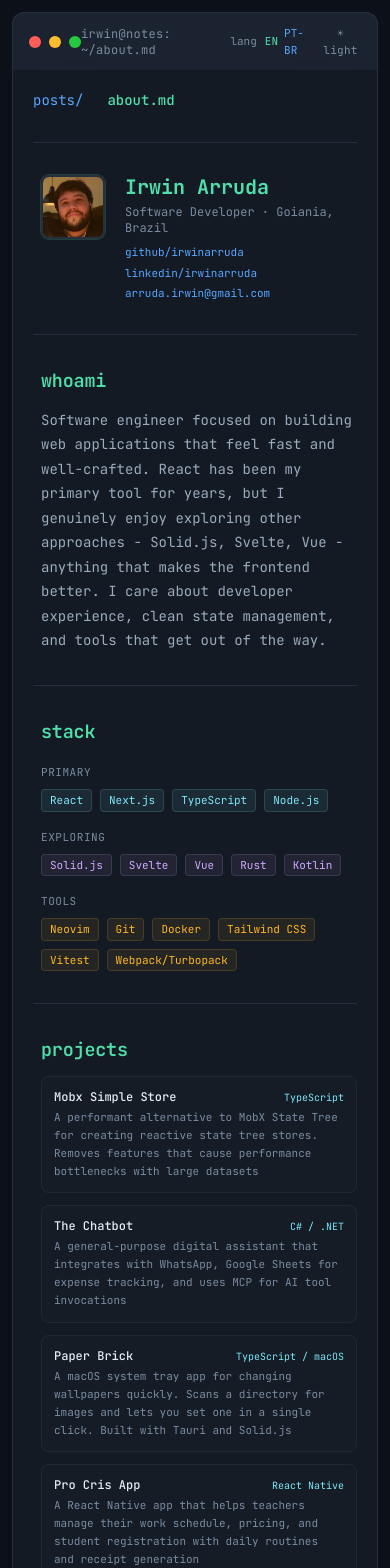
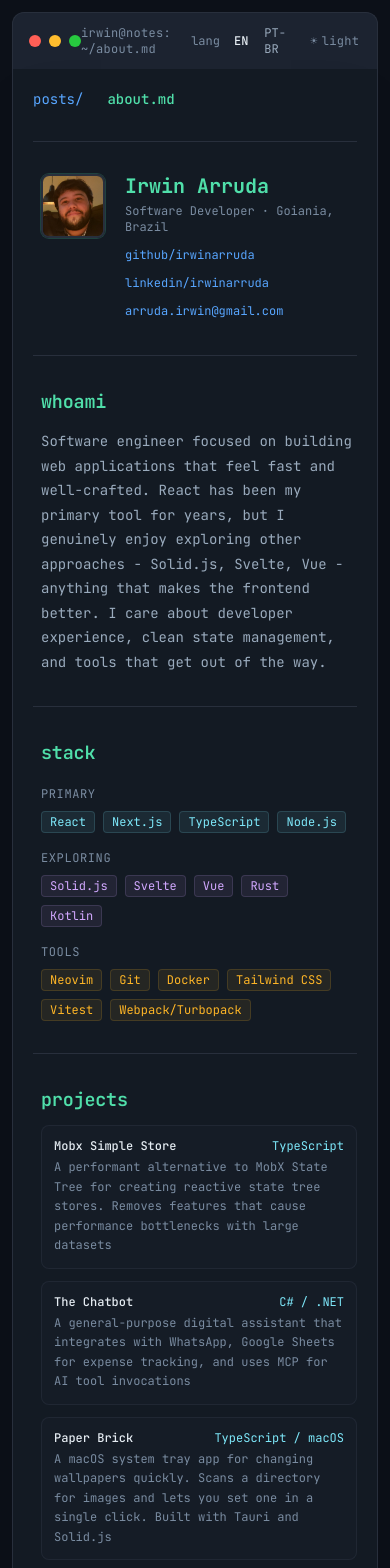
Before and after one commit to irwinarruda/irwin-notes, a Next.js app: page /en/about in a window 390 px wide. Shown: the top 1568 px of the page. Built offline with nearby package versions, Linux system fonts and the light colour scheme.

Commit message:
feat: improve acessibility for the codebase

```diff
--- a/src/components/terminal-window.tsx
+++ b/src/components/terminal-window.tsx
@@ -60,20 +60,24 @@ export function TerminalWindow({
           <span className="text-term-muted text-xs tracking-wide mx-auto select-none">
             {title}
           </span>
-          <div className="flex items-center gap-4">
+          <div className="flex items-center gap-2 sm:gap-3">
             {localeSwitcher ? (
               <nav
                 aria-label={localeSwitcher.ariaLabel}
-                className="flex items-center gap-2 text-[11px]"
+                className="flex items-center gap-2 text-xs"
               >
                 <span className="text-term-muted select-none">{localeSwitcher.label}</span>
-                <div className="flex items-center gap-1.5">
+                <div className="flex items-center gap-1">
                   {localeSwitcher.links.map((link) => (
                     <Link
                       key={link.href}
                       href={link.href}
-                      aria-current={link.isActive ? "true" : undefined}
-                      className={link.isActive ? "text-term-green" : "text-term-blue hover:text-term-cyan transition-colors duration-200"}
+                      aria-current={link.isActive ? "page" : undefined}
+                      className={`inline-flex min-h-6 items-center rounded px-1.5 transition-colors duration-200 focus-visible:outline-offset-1 ${
+                        link.isActive
+                          ? "text-term-bright font-medium"
+                          : "text-term-text hover:text-term-bright"
+                      }`}
                     >
                       {link.label}
                     </Link>
--- a/src/components/theme-toggle.tsx
+++ b/src/components/theme-toggle.tsx
@@ -68,11 +68,12 @@ export function ThemeToggle({
     <button
       type="button"
       onClick={toggle}
-      className="text-term-muted hover:text-term-bright text-[11px] tracking-wide transition-colors duration-200 cursor-pointer select-none"
+      className="inline-flex min-h-6 min-w-6 items-center gap-1 rounded px-1.5 text-xs text-term-muted tracking-wide transition-colors duration-200 hover:text-term-bright cursor-pointer select-none focus-visible:outline-offset-1"
       aria-label={theme === "dark" ? labels.switchToLight : labels.switchToDark}
+      aria-pressed={theme === "light"}
       title={theme === "dark" ? labels.switchToLight : labels.switchToDark}
     >
-      <span aria-hidden="true">{theme === "dark" ? "☀" : "☾"}</span>{" "}
+      <span aria-hidden="true">{theme === "dark" ? "☀" : "☾"}</span>
       {theme === "dark" ? labels.light : labels.dark}
     </button>
   );
--- a/src/screens/about-screen.tsx
+++ b/src/screens/about-screen.tsx
@@ -53,12 +53,12 @@ export default async function AboutScreen(props: AboutScreenProps) {
           <p className="text-term-muted text-xs sm:text-sm mt-1">
             {about.role} <span aria-hidden="true">&middot;</span> {about.location}
           </p>
-          <div className="flex flex-wrap gap-x-4 gap-y-1 mt-2 text-[11px] sm:text-xs">
+          <div className="flex flex-wrap gap-x-4 gap-y-1 mt-2 text-xs">
             <a
               href="https://github.com/irwinarruda"
               target="_blank"
               rel="noopener noreferrer"
-              className="text-term-blue hover:text-term-cyan transition-colors duration-200"
+              className="inline-flex min-h-6 items-center text-term-blue transition-colors duration-200 hover:text-term-cyan"
             >
               github/irwinarruda
               <span className="sr-only"> {about.openInNewTabLabel}</span>
@@ -67,14 +67,14 @@ export default async function AboutScreen(props: AboutScreenProps) {
               href="https://linkedin.com/in/irwinarruda"
               target="_blank"
               rel="noopener noreferrer"
-              className="text-term-blue hover:text-term-cyan transition-colors duration-200"
+              className="inline-flex min-h-6 items-center text-term-blue transition-colors duration-200 hover:text-term-cyan"
             >
               linkedin/irwinarruda
               <span className="sr-only"> {about.openInNewTabLabel}</span>
             </a>
             <a
               href="mailto:arruda.irwin@gmail.com"
-              className="text-term-blue hover:text-term-cyan transition-colors duration-200"
+              className="inline-flex min-h-6 items-center text-term-blue transition-colors duration-200 hover:text-term-cyan"
             >
               arruda.irwin@gmail.com
             </a>
@@ -95,14 +95,14 @@ export default async function AboutScreen(props: AboutScreenProps) {
         <h2>{about.stackHeading}</h2>
         <div className="space-y-3">
           <div>
-            <span className="text-term-muted text-[11px] sm:text-xs uppercase tracking-wider">
+            <span className="text-term-muted text-xs uppercase tracking-wider">
               {about.stackLabels.primary}
             </span>
             <div className="flex flex-wrap gap-2 mt-1.5">
               {about.techStack.primary.map((tech) => (
                 <span
                   key={tech}
-                  className="text-term-cyan text-[11px] sm:text-xs bg-term-cyan/8 px-2 py-0.5 rounded border border-term-cyan/15"
+                  className="text-term-cyan-strong text-xs bg-term-cyan/8 px-2 py-0.5 rounded border border-term-cyan/15"
                 >
                   {tech}
                 </span>
@@ -110,14 +110,14 @@ export default async function AboutScreen(props: AboutScreenProps) {
             </div>
           </div>
           <div>
-            <span className="text-term-muted text-[11px] sm:text-xs uppercase tracking-wider">
+            <span className="text-term-muted text-xs uppercase tracking-wider">
               {about.stackLabels.exploring}
             </span>
             <div className="flex flex-wrap gap-2 mt-1.5">
               {about.techStack.exploring.map((tech) => (
                 <span
                   key={tech}
-                  className="text-term-magenta text-[11px] sm:text-xs bg-term-magenta/8 px-2 py-0.5 rounded border border-term-magenta/15"
+                  className="text-term-magenta-strong text-xs bg-term-magenta/8 px-2 py-0.5 rounded border border-term-magenta/15"
                 >
                   {tech}
                 </span>
@@ -125,14 +125,14 @@ export default async function AboutScreen(props: AboutScreenProps) {
             </div>
           </div>
           <div>
-            <span className="text-term-muted text-[11px] sm:text-xs uppercase tracking-wider">
+            <span className="text-term-muted text-xs uppercase tracking-wider">
               {about.stackLabels.tools}
             </span>
             <div className="flex flex-wrap gap-2 mt-1.5">
               {about.techStack.tools.map((tech) => (
                 <span
                   key={tech}
-                  className="text-term-amber text-[11px] sm:text-xs bg-term-amber/8 px-2 py-0.5 rounded border border-term-amber/15"
+                  className="text-term-amber-strong text-xs bg-term-amber/8 px-2 py-0.5 rounded border border-term-amber/15"
                 >
                   {tech}
                 </span>
@@ -155,17 +155,17 @@ export default async function AboutScreen(props: AboutScreenProps) {
               href={project.href}
               target="_blank"
               rel="noopener noreferrer"
-              className="group p-3 rounded-lg border border-term-border/60 hover:border-term-green/30 bg-term-chrome/30 hover:bg-term-chrome/50 transition-all duration-300"
+              className="group rounded-lg border border-term-border/60 bg-term-chrome/30 p-3 transition-all duration-300 hover:border-term-green/30 hover:bg-term-chrome/50 focus-visible:border-term-green/30 focus-visible:bg-term-chrome/50"
             >
               <div className="flex items-baseline justify-between gap-2 mb-1">
                 <span className="text-term-bright text-xs sm:text-sm font-medium group-hover:text-term-green transition-colors duration-300">
                   {project.name}
                 </span>
-                <span className="text-term-cyan text-[10px] sm:text-[11px] shrink-0">
+                <span className="text-term-cyan-strong text-xs shrink-0">
                   {project.tech}
                 </span>
               </div>
-              <p className="text-term-muted text-[11px] sm:text-xs leading-relaxed">
+              <p className="text-term-muted text-xs leading-relaxed">
                 {project.description}
               </p>
               <span className="sr-only"> {about.openInNewTabLabel}</span>
--- a/src/screens/blog-post-screen.tsx
+++ b/src/screens/blog-post-screen.tsx
@@ -63,7 +63,7 @@ export default async function BlogPostScreen(props: BlogPostScreenProps) {
 
           <div className="mt-2 flex flex-wrap gap-2">
             {post.tags.map((tag) => (
-              <span key={tag} className="text-[11px] text-term-cyan sm:text-xs">
+              <span key={tag} className="text-term-cyan-strong text-xs">
                 #{tag}
               </span>
             ))}
--- a/src/screens/posts-screen.tsx
+++ b/src/screens/posts-screen.tsx
@@ -48,12 +48,12 @@ export default async function PostsScreen(props: PostsScreenProps) {
         />
       </div>
       <div className="border-t border-term-border mb-6" />
-      <div className="space-y-1 mb-8">
+      <ul className="space-y-1 mb-8">
         {posts.map((post, i) => (
+          <li key={post.slug} className={`fade-in fade-in-delay-${Math.min(i + 2, 6)}`}>
             <Link
-            key={post.slug}
               href={`/${locale}/post/${post.slug}`}
-            className={`post-entry block pl-5 py-3.5 rounded-r-lg hover:bg-term-chrome/50 transition-all duration-300 group fade-in fade-in-delay-${Math.min(i + 2, 6)}`}
+              className="post-entry group block rounded-r-lg pl-5 py-3.5 transition-all duration-300 hover:bg-term-chrome/50 focus-visible:bg-term-chrome/50"
             >
               <div className="flex flex-wrap items-center gap-x-3 gap-y-1 text-xs sm:text-sm">
                 <span className="text-term-amber font-medium">{post.date}</span>
@@ -70,17 +70,15 @@ export default async function PostsScreen(props: PostsScreenProps) {
               </p>
               <div className="flex flex-wrap gap-2 mt-2">
                 {post.tags.map((tag) => (
-                <span
-                  key={tag}
-                  className="text-term-cyan text-[11px] sm:text-xs opacity-70 group-hover:opacity-100 transition-opacity duration-300"
-                >
+                  <span key={tag} className="text-term-cyan-strong text-xs">
                     #{tag}
                   </span>
                 ))}
               </div>
             </Link>
+          </li>
         ))}
-      </div>
+      </ul>
     </TerminalWindow>
   );
 }
--- a/src/styles/globals.css
+++ b/src/styles/globals.css
@@ -17,10 +17,13 @@
   --color-term-green-dot: #27c93f;
   --color-term-blue: #58a6ff;
   --color-term-cyan: #7ee8fa;
+  --color-term-cyan-strong: #7ee8fa;
   --color-term-magenta: #d2a8ff;
+  --color-term-magenta-strong: #d2a8ff;
   --color-term-text: #9aabbd;
   --color-term-muted: #7a8ca1;
   --color-term-bright: #e6edf3;
+  --color-term-amber-strong: #ffb627;
 }
 
 @layer base {
@@ -53,10 +56,13 @@
     --color-term-green-dot: #22c55e;
     --color-term-blue: #2563eb;
     --color-term-cyan: #067a96;
+    --color-term-cyan-strong: #0b6b85;
     --color-term-magenta: #7c4ddb;
+    --color-term-magenta-strong: #6f42c1;
     --color-term-text: #4d5566;
     --color-term-muted: #5c6676;
     --color-term-bright: #1c2028;
+    --color-term-amber-strong: #8a5200;
   }
 
   [data-theme="light"] ::selection {
@@ -163,7 +169,8 @@
   transition: background 0.3s ease;
 }
 
-.post-entry:hover::before {
+.post-entry:hover::before,
+.post-entry:focus-visible::before {
   background: var(--color-term-green);
 }
 
@@ -340,6 +347,22 @@
   font-size: 0.85em;
 }
 
+.terminal-prose [style*="--shiki-dark"] {
+  color: var(--shiki-dark);
+}
+
+.terminal-prose [style*="--shiki-dark-bg"] {
+  background-color: var(--shiki-dark-bg);
+}
+
+[data-theme="light"] .terminal-prose [style*="--shiki-light"] {
+  color: var(--shiki-light);
+}
+
+[data-theme="light"] .terminal-prose [style*="--shiki-light-bg"] {
+  background-color: var(--shiki-light-bg);
+}
+
 .terminal-prose blockquote {
   border-left: 2px solid var(--color-term-green);
   padding-left: 1rem;
```
Also changed, not shown: 1 other file (tests, documents, lock files or other folders). Lines whose indentation alone changed are shown as unchanged.
